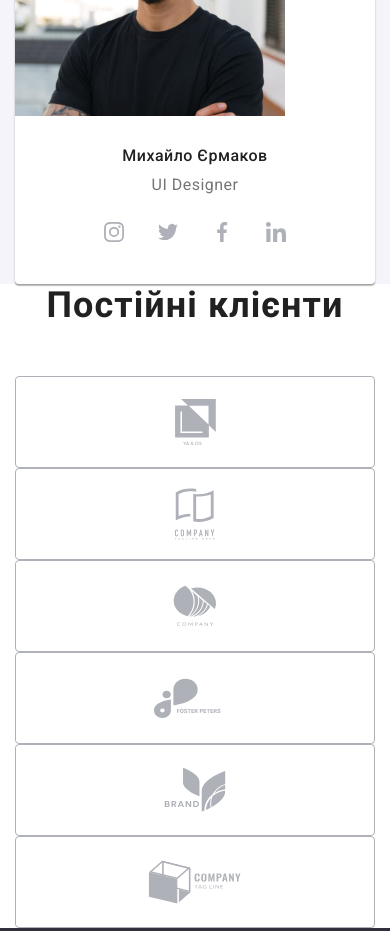
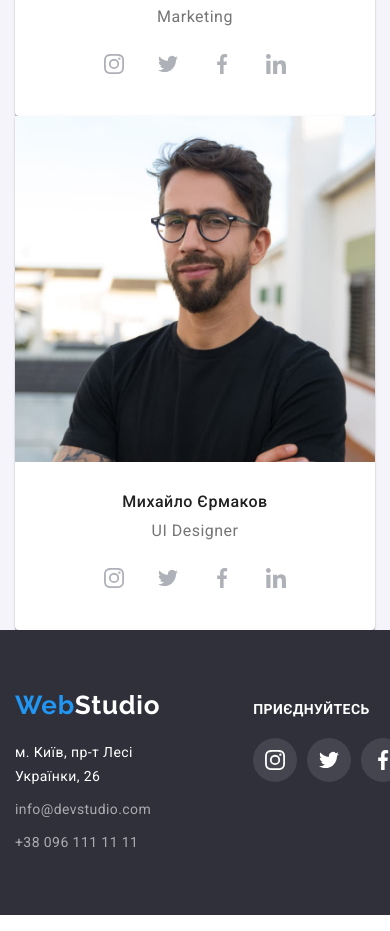
Before and after one commit to DimaShabatyn/goit-markup-hw-08, a plain HTML site: page index.html in a window 390 px wide. Shown: the part 3280-4211 px from the top of the page. Drawn offline with Linux system fonts and the light colour scheme.

Commit message:
Зроблена Секція 4

```diff
--- a/index.html
+++ b/index.html
@@ -120,7 +120,7 @@
                 <h2 class="section-title">Наша команда</h2>
                 <ul class="position-list">
                     <li class="socialnet-card">
-                        <img src="./images/man01.jpg" alt="член команди" width="270"/>
+                        <img src="./images/man01.jpg" alt="член команди" width="450"/>
                         <div class="socialnet">
                             <h3 class="socialnet-name">Ігор Дем'яненко</h3>
                             <p class="socialnet-subname">Product Designer</p>
@@ -157,7 +157,7 @@
                         </div>
                     </li>
                     <li class="socialnet-card">
-                        <img src="./images/man02.jpg" alt="член команди" width="270"/>
+                        <img src="./images/man02.jpg" alt="член команди" width="450"/>
                         <div class="socialnet">
                             <h3 class="socialnet-name">Ольга Рєпіна</h3>
                             <p class="socialnet-subname">Frontend Developer</p>
@@ -194,7 +194,7 @@
                         </div>
                     </li>
                     <li class="socialnet-card">
-                        <img src="./images/man03.jpg" alt="член команди" width="270"/>
+                        <img src="./images/man03.jpg" alt="член команди" width="450"/>
                         <div class="socialnet">
                             <h3 class="socialnet-name">Микола Тарасов</h3>
                             <p class="socialnet-subname">Marketing</p>
@@ -231,7 +231,7 @@
                         </div>
                     </li>
                     <li class="socialnet-card">
-                        <img src="./images/man04.jpg" alt="член команди" width="270"/>
+                        <img src="./images/man04.jpg" alt="член команди" width="450"/>
                         <div class="socialnet">
                             <h3 class="socialnet-name">Михайло Єрмаков</h3>
                             <p class="socialnet-subname">UI Designer</p>
@@ -272,7 +272,7 @@
         </section>
         <section class="section">
             <div class="container">
-                <h2 class="section-title">Постійні клієнти</h2>
+                <h2 class="section-title mobile-hidden-null">Постійні клієнти</h2>
                 <ul class="position-list">
                     <li class="client">
                         <a href="#" class="client__link">
--- a/sass/components/_page-on-all-sections.scss
+++ b/sass/components/_page-on-all-sections.scss
@@ -67,6 +67,20 @@
         padding: 0;
     }
 }
+.section-title.mobile-hidden-null {
+    @media screen and (max-width: 767px) {
+        position: absolute;
+        white-space: nowrap;
+        height: 1px;
+        width: 1px;
+        border: 0;
+        overflow: hidden;
+        clip: rect(0 0 0 0);
+        padding: 0;
+        margin: -1px;
+        clip-path: inset(50%);
+    }
+}
 .section-title.mobile-hidden {
     @media screen and (max-width: 1199px) {
         position: absolute;
--- a/sass/components/_page_studia_section_3.scss
+++ b/sass/components/_page_studia_section_3.scss
@@ -7,6 +7,7 @@
     @media screen and (min-width: $mobile) {
         width: 450px;
         height: 622px;
+        padding-bottom: 30px;
     }
     @media screen and (min-width: $tablet) {
         width: 354px;
--- a/sass/components/_page_studia_section_4.scss
+++ b/sass/components/_page_studia_section_4.scss
@@ -1,11 +1,9 @@
 /* --- секція 4 --- */
 .client {
     &__link {
-        display: flex;
         border: 1px solid $border-client;
         border-radius: 4px;
         height: 92px;
-        min-width: 170px;
         fill: $border-client;
         justify-content: center;
         align-items: center;
@@ -18,6 +16,17 @@
             border-color: $primary-color-text;
             fill: $primary-color-text;
         }
+
+        @media screen and (max-width: 767px) {
+            display: none;
+        }
+        @media screen and (min-width: $tablet) {
+            display: flex;
+            min-width: 226px;
+        }
+        @media screen and (min-width: $desktop) {
+            min-width: 170px;
+        }
     }
     &__logo {
         color: currentColor;
```
Also changed, not shown: css/main.css, css/main.min.css, 2 other files.
